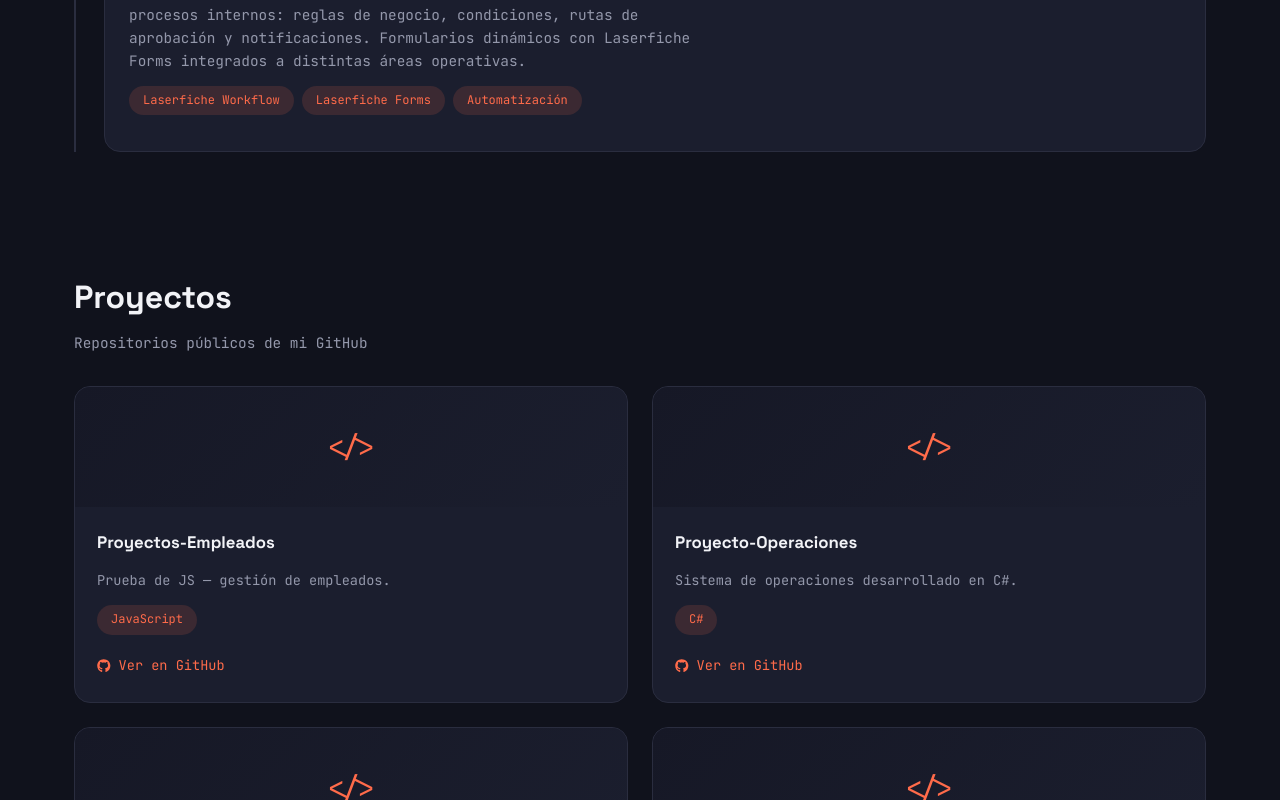
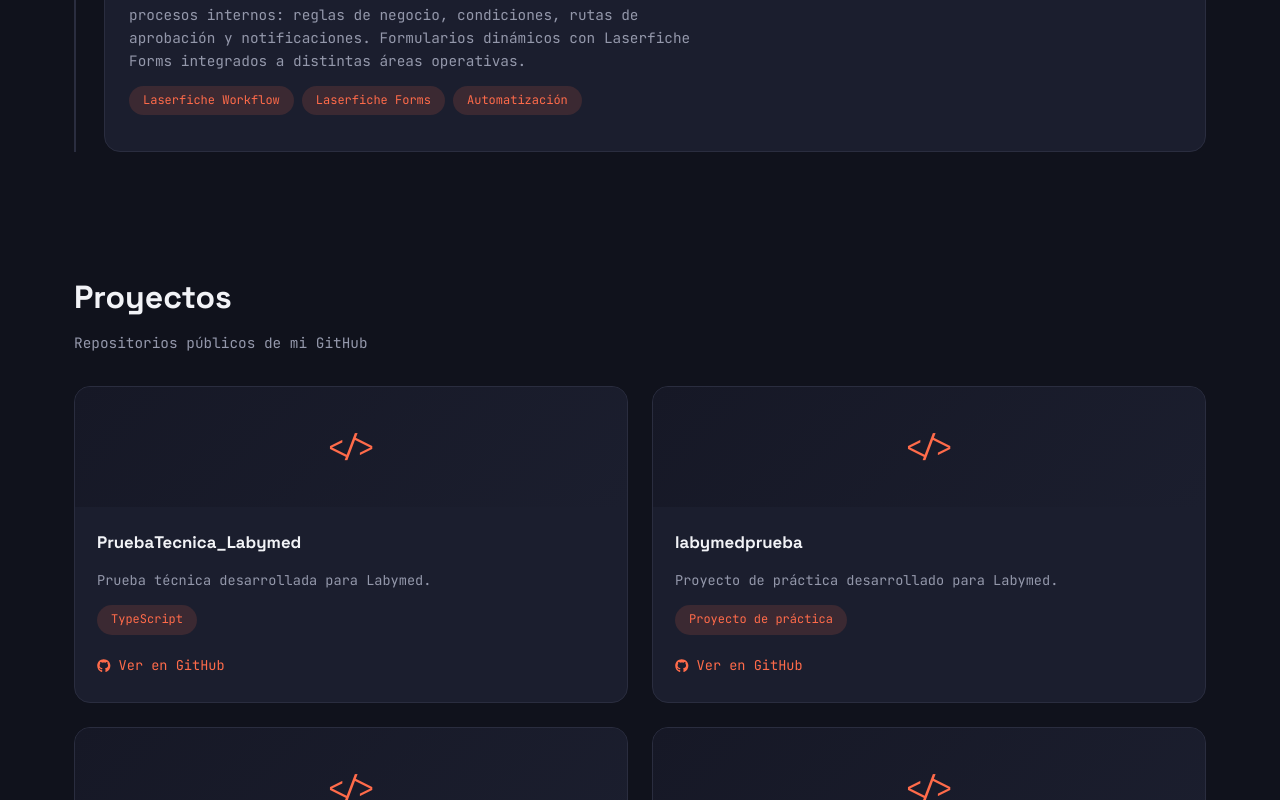
Before and after one commit to Gxbxsxn/portfolio-sinan-tokmak, a React (Vite) app: page / in a window 1280 px wide. Shown: the part 2000-2800 px from the top of the page. Built offline with nearby package versions, Linux system fonts and the light colour scheme.

Commit message:
Actualizar proyectos del portafolio

```diff
--- a/src/data/site.js
+++ b/src/data/site.js
@@ -16,9 +16,9 @@ export const profile = {
   address: '5A calle 3-74 zona 5 de Mixco, Col. Santa Marta, Cdad. de Guatemala',
   nationality: 'Guatemalteco',
   github: 'https://github.com/Gxbxsxn',
-  cvUrl: 'cv-jonathan-siney.pdf',
-  logo: '/portfolio-sinan-tokmak/logo.png',
-  photo: '/portfolio-sinan-tokmak/profile.jpg',
+  cvUrl: `${import.meta.env.BASE_URL}cv-jonathan-siney.pdf`,
+  logo: `${import.meta.env.BASE_URL}logo.png`,
+  photo: `${import.meta.env.BASE_URL}profile.jpg`,
   stats: [
     { label: 'Lenguajes de Programación', value: '5+' },
     { label: 'Cursos Certificados', value: '4' },
@@ -107,10 +107,34 @@ export const courses = [
 // repos nuevos o cambias descripciones.
 export const projects = [
   {
-    title: 'Proyectos-Empleados',
-    description: 'Prueba de JS — gestión de empleados.',
+    title: 'PruebaTecnica_Labymed',
+    description: 'Prueba técnica desarrollada para Labymed.',
+    tags: ['TypeScript'],
+    link: 'https://github.com/Gxbxsxn/PruebaTecnica_Labymed',
+  },
+  {
+    title: 'labymedprueba',
+    description: 'Proyecto de práctica desarrollado para Labymed.',
+    tags: ['Proyecto de práctica'],
+    link: 'https://github.com/Gxbxsxn/labymedprueba',
+  },
+  {
+    title: 'portfolio-sinan-tokmak',
+    description: 'Portafolio personal desarrollado con JavaScript.',
     tags: ['JavaScript'],
-    link: 'https://github.com/Gxbxsxn/Proyectos-Empleados',
+    link: 'https://github.com/Gxbxsxn/portfolio-sinan-tokmak',
+  },
+  {
+    title: 'Proyecto-MesaSitec',
+    description: 'Proyecto de mesa de servicio (MesaSitec) desarrollado en C#.',
+    tags: ['C#'],
+    link: 'https://github.com/Gxbxsxn/Proyecto-MesaSitec',
+  },
+  {
+    title: 'Proyecto-Administraci-n',
+    description: 'Sistema de administración construido con HTML.',
+    tags: ['HTML'],
+    link: 'https://github.com/Gxbxsxn/Proyecto-Administraci-n',
   },
   {
     title: 'Proyecto-Operaciones',
@@ -119,27 +143,9 @@ export const projects = [
     link: 'https://github.com/Gxbxsxn/Proyecto-Operaciones',
   },
   {
-    title: 'Proyecto-Administración',
-    description: 'Sistema de administración construido con HTML.',
-    tags: ['HTML'],
-    link: 'https://github.com/Gxbxsxn/Proyecto-Administraci-n',
-  },
-  {
-    title: 'Proyecto-MesaSitec',
-    description: 'Proyecto de mesa de servicio (MesaSitec) desarrollado en C#.',
-    tags: ['C#'],
-    link: 'https://github.com/Gxbxsxn/Proyecto-MesaSitec',
-  },
-  {
-    title: 'Prueba_lungo',
-    description: 'Gifcart — proyecto de práctica.',
-    tags: ['Proyecto de práctica'],
-    link: 'https://github.com/Gxbxsxn/Prueba_lungo',
-  },
-  {
-    title: 'jonathansiney.github.io',
-    description: 'Sitio personal publicado con GitHub Pages.',
-    tags: ['GitHub Pages'],
-    link: 'https://github.com/Gxbxsxn/jonathansiney.github.io',
+    title: 'Proyectos-Empleados',
+    description: 'Prueba de JS — gestión de empleados.',
+    tags: ['JavaScript'],
+    link: 'https://github.com/Gxbxsxn/Proyectos-Empleados',
   },
 ]
```
